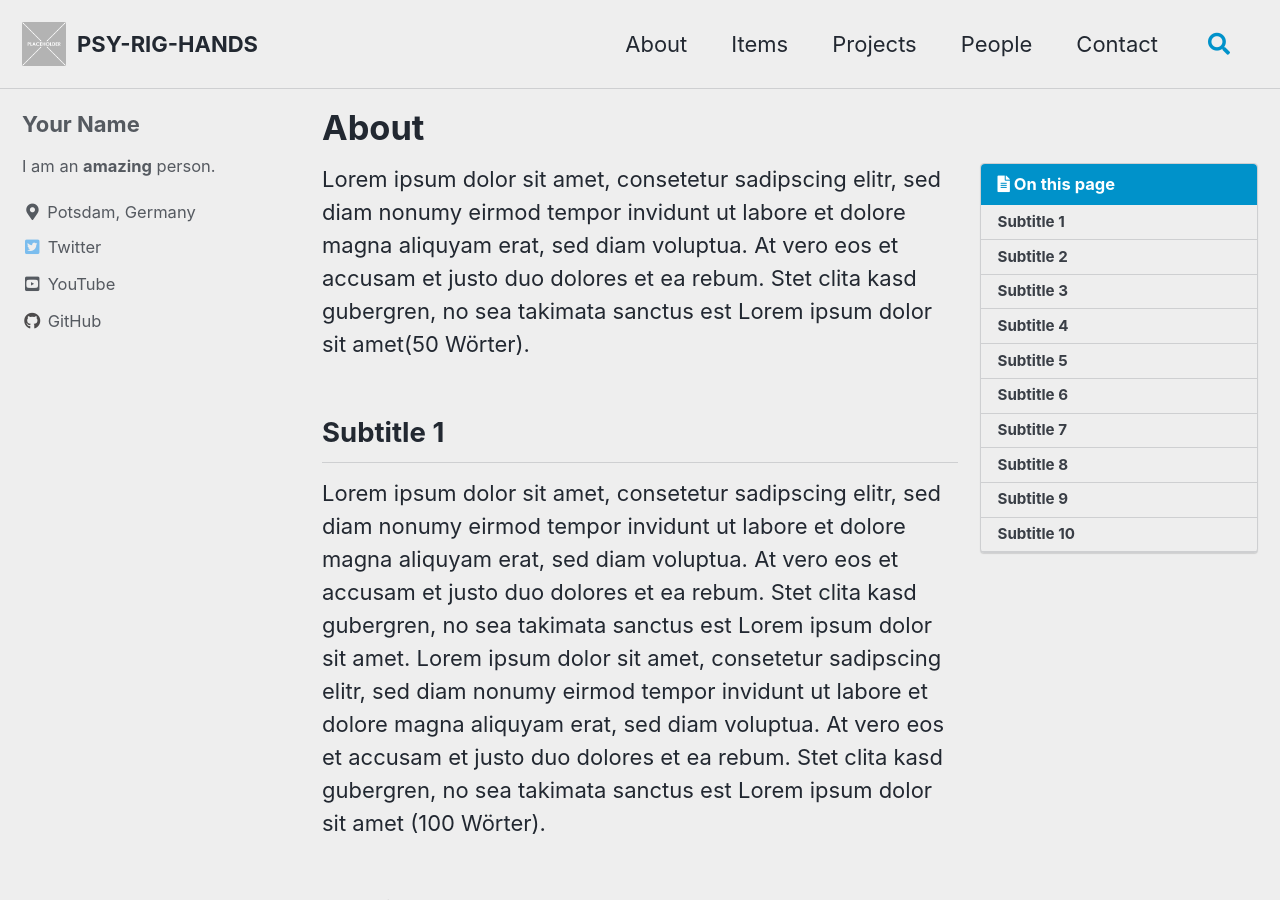
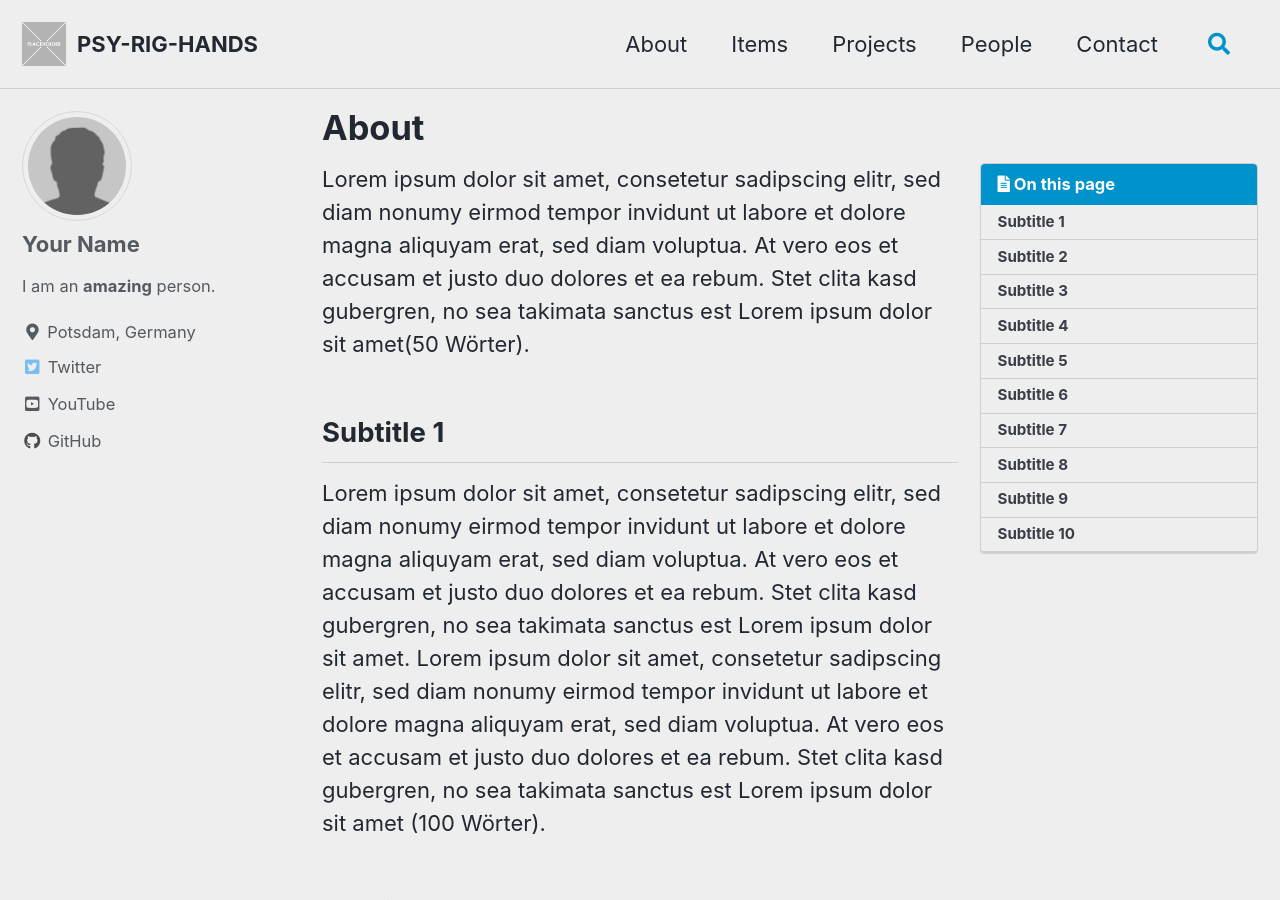
Before and after one commit to psyrig/psyrig.github.io, a Jekyll site: the page built from _pages/About.md, in a window 1280 px wide and 900 px high. Built offline with Jekyll 4.4.1, drawn with Linux system fonts in a browser that asks for light colours; cached includes are drawn as plain includes.

Commit message:
Update _config.yml

```diff
--- a/_config.yml
+++ b/_config.yml
@@ -118,7 +118,7 @@
 # Site Author
 author:
   name             : "Your Name"
-  avatar           : # path of avatar image, e.g. "/assets/images/bio-photo.jpg"
+  avatar           : "/assets/images/bio-photo.jpg" # path of avatar image, e.g. "/assets/images/bio-photo.jpg"
   bio              : "I am an **amazing** person."
   location         : "Potsdam, Germany"
   email            :
```
